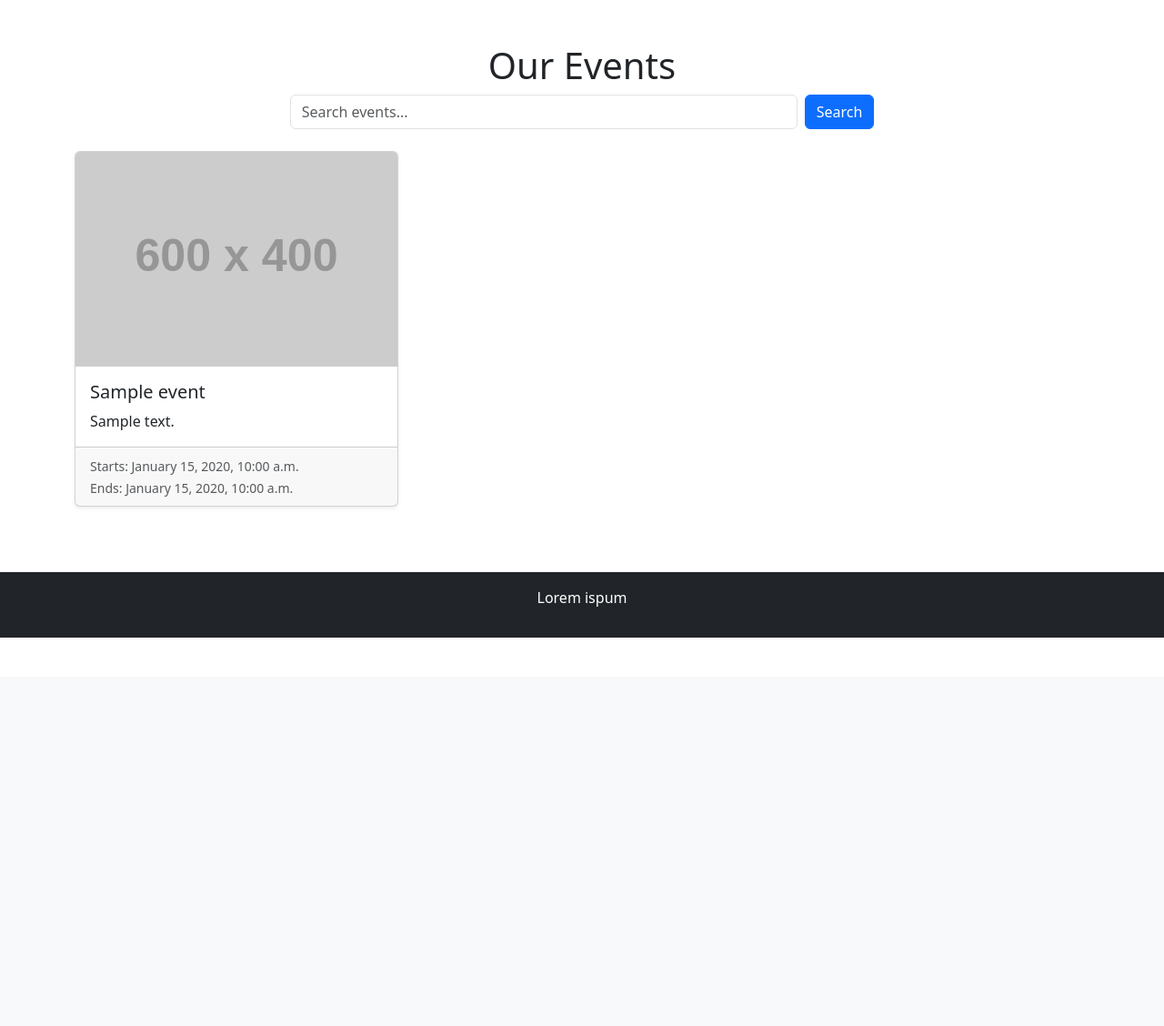
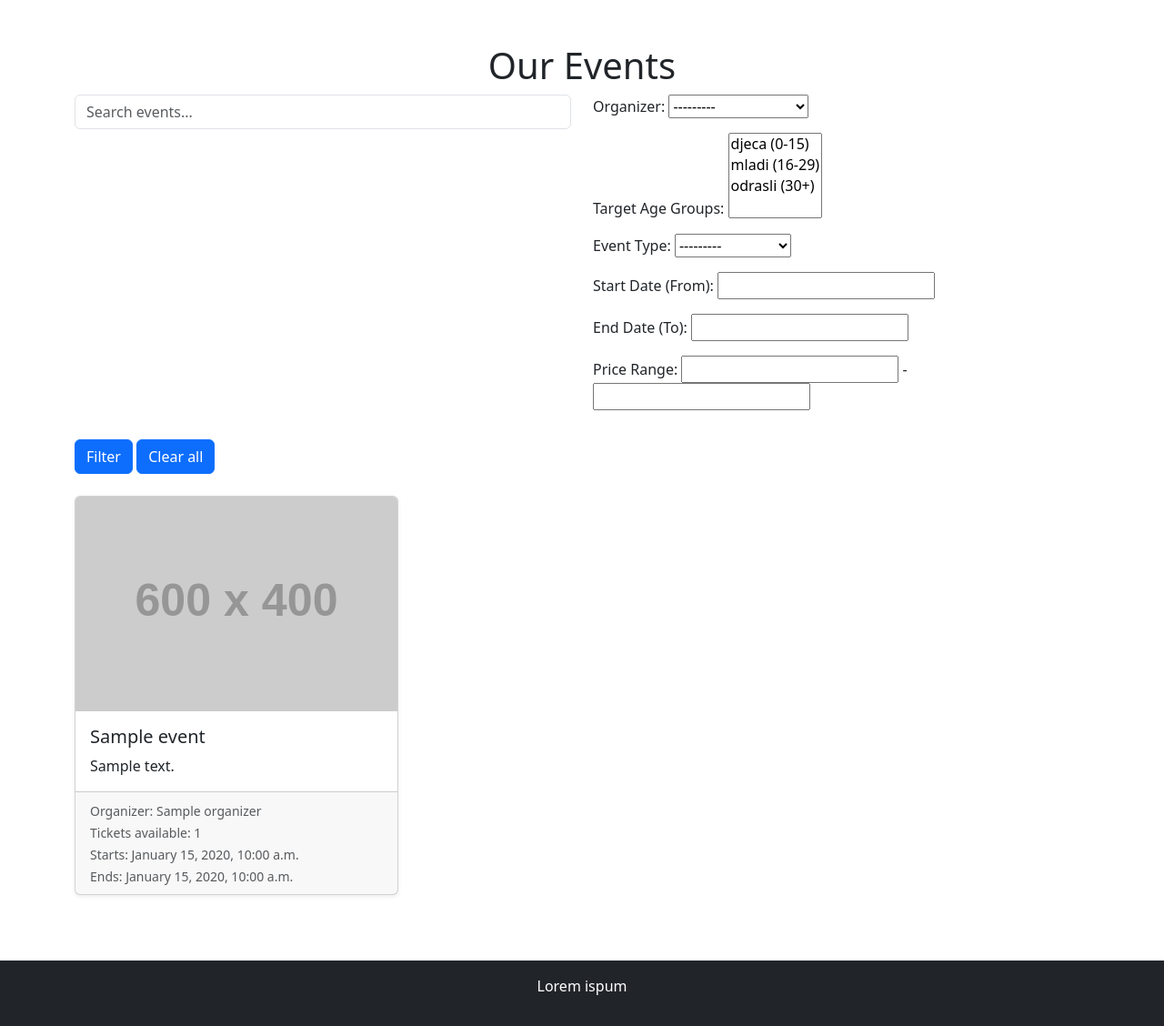
Before and after one commit to hrvojepadjen/agramprogram, a Django app: page / in a window 1280 px wide. Shown: the part 56-1184 px from the top of the page at 91% size. Before the commit the page ends 757 px from the top, so only its background shows below. Run offline with Django 5.2, Linux system fonts and the light colour scheme; data comes from the database, SQL or seed files in the repository; tables that the repository leaves empty hold one stand-in row (values such as "Sample post"); grey boxes labelled with a size stand in for pictures from a placeholder-image service; parts of the project's set-up code (start-up, migrations or seed data) failed here and were passed over; some libraries are stand-ins or nearby versions.

Commit message:
added filtering to landing page

```diff
--- a/events/templates/landing_page.html
+++ b/events/templates/landing_page.html
@@ -38,18 +38,28 @@
         <div class="container py-5">
             <h1 class="text-center">{% trans "Our Events" %}</h1>
             <!-- Search Form -->
-            <form method="get" action="" class="d-flex justify-content-center mb-4">
+            <form method="get" class="mb-4">
+                <div class="row">
+                    <!-- Search Bar -->
+                    <div class="col-md-6 mb-3">
                         <input
                             type="text"
                             name="q"
-                    class="form-control w-50"
+                            class="form-control"
                             placeholder="{% trans 'Search events...' %}"
                             value="{{ query|default:'' }}"
                         >
-                <button type="submit" class="btn btn-primary ms-2">{% trans 'Search' %}</button>
+                    </div>
+                    <!-- Filter Form -->
+                    <div class="col-md-6 mb-3">
+                        {{ filter.form.as_p }}
+                    </div>
+                </div>
+                <button type="submit" class="btn btn-primary">{% trans 'Filter' %}</button>
+                <a href="/" class="btn btn-primary">{% trans 'Clear all' %}</a>
             </form>
             <div class="row mt-4">
-                {% for event in events %}
+                {% for event in filter.qs %}
                 <div class="col-md-4 mb-4">
                     <div class="card h-100 shadow-sm">
                         <img src="https://placehold.co/600x400" class="card-img-top" alt="{% trans 'Event Logo' %}">
@@ -59,6 +69,8 @@
                         </div>
                         <div class="card-footer">
                             <small class="text-muted">
+                                {% trans "Organizer" %}: {{ event.organizer }}<br>
+                                {% trans "Tickets available" %}:  {{ event.tickets_available }}<br>
                                 {% trans "Starts" %}: {{ event.start_datetime|date:"F j, Y, g:i a" }}<br>
                                 {% trans "Ends" %}: {{ event.end_datetime|date:"F j, Y, g:i a" }}
                             </small>
--- a/events/views.py
+++ b/events/views.py
@@ -4,6 +4,7 @@
 
 # local imports
 from .models import Event
+from .filters import EventFilter
 
 # Create your views here.
 def landing_page(request):
@@ -11,11 +12,24 @@
     """
     query = request.GET.get('q')
 
+    # Base queryset
+    events = Event.objects.all()
+
+    # Apply search if a query exists
     if query:
-        events = Event.objects.filter(
+        events = events.filter(
             Q(name__icontains=query) | Q(description__icontains=query)
         )
-    else:
-        events = Event.objects.all()
 
-    return render(request, "landing_page.html", {"events": events, "query": query})
+    # Apply filtering
+    event_filter = EventFilter(request.GET, queryset=events)
+
+    return render(
+        request,
+        "landing_page.html",
+        {
+            "events": events,
+            "query": query,
+            "filter": event_filter,
+        }
+    )
```
Lines whose indentation alone changed are shown as unchanged.
